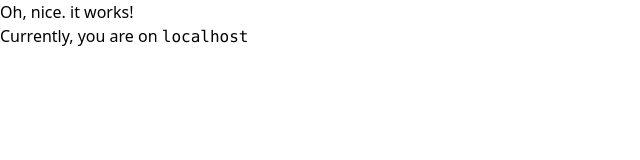
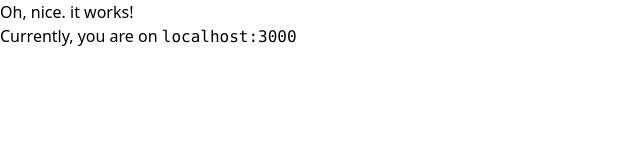
Before and after one commit to DomiTG/vk-converse, a Next.js app: page / in a window 1280 px wide. Shown: the top 160 px of the page, without its empty margins (0-640 px from the left). Built offline with nearby package versions, Linux system fonts and the light colour scheme.

Commit message:
host fix

```diff
--- a/src/pages/index.tsx
+++ b/src/pages/index.tsx
@@ -1,13 +1,17 @@
-export default function Home() {
-  const getHost = () => {
-    return window.location.host;
-  };
+import type { GetServerSideProps } from "next";
 
+type Props = { host: string | null };
+
+export const getServerSideProps: GetServerSideProps<Props> = async (
+  context,
+) => ({ props: { host: context.req.headers.host || null } });
+
+export default function Home({ host }: Props) {
   return (
     <div>
       <h1 className="text-xl">Oh, nice. it works!</h1>
       <p className="text-sm">
-        Currently, you are on <code>{getHost()}</code>
+        Currently, you are on <code>{host}</code>
       </p>
     </div>
   );
```
